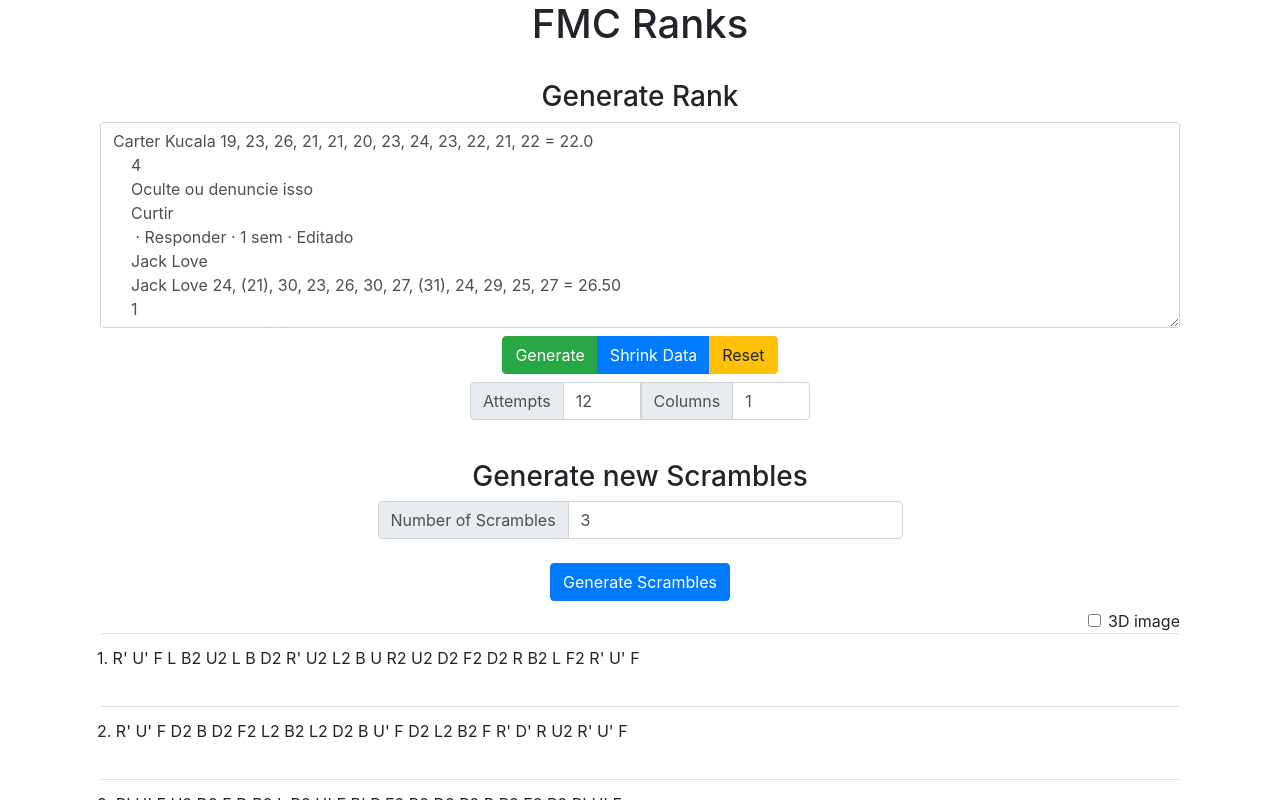
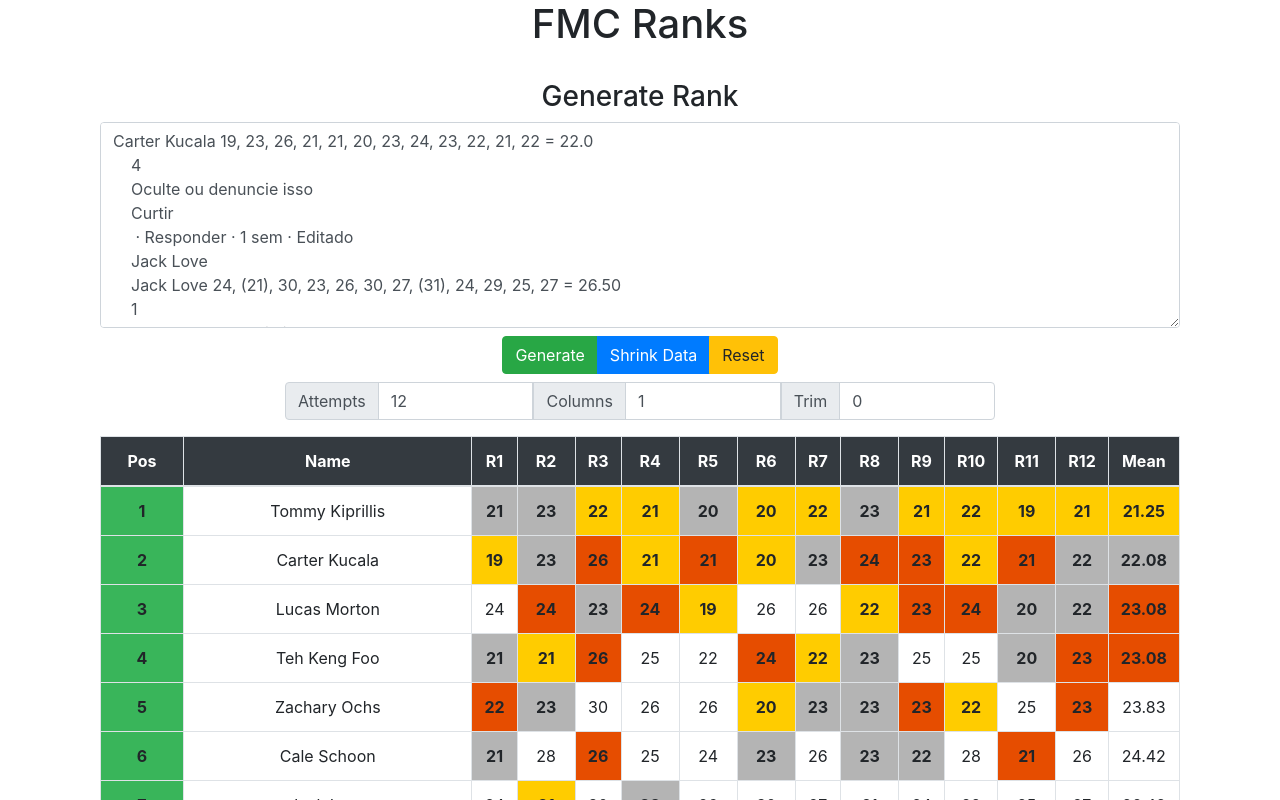
Before and after one commit to campos20/fmc-ranks, a React (Create React App) app: page / in a window 1280 px wide. Shown: the top 800 px of the page. Built offline with nearby package versions, Linux system fonts and the light colour scheme.

Commit message:
Add trim input

```diff
--- a/src/components/GenerateRank.jsx
+++ b/src/components/GenerateRank.jsx
@@ -2,15 +2,19 @@ import React, { Component } from "react";
 import { isValidLine } from "../util/result.util";
 import Rank from "./Rank";
 
+const getMaxTrim = (n) => Math.max(0, Math.floor((n - 1) / 2));
+
 class GenerateRank extends Component {
-  /*componentDidMount() { // simulates a click to generate. Helps developing
+  componentDidMount() {
+    // simulates a click to generate. Helps developing
     let f = () => null;
     this.handleGenerate({ preventDefault: f });
-  }*/
+  }
 
   state = {
     attempts: 12,
     columns: 1,
+    trim: 0,
     data: [],
     content: `Carter Kucala 19, 23, 26, 21, 21, 20, 23, 24, 23, 22, 21, 22 = 22.0
     4
@@ -96,7 +100,12 @@ class GenerateRank extends Component {
   };
 
   handleAttemptsChange = (e) => {
-    this.setState({ ...this.state, attempts: Number(e.target.value) });
+    let attempts = Number(e.target.value);
+    this.setState({
+      ...this.state,
+      attempts: attempts,
+      trim: Math.min(this.state.trim, getMaxTrim(attempts)), // In case we change attempts, we update trim
+    });
   };
 
   handleContentChange = (e) => {
@@ -131,6 +140,10 @@ class GenerateRank extends Component {
     this.setState({ ...this.state, columns: Number(e.target.value) });
   };
 
+  handleTrimChange = (e) => {
+    this.setState({ ...this.state, trim: Number(e.target.value) });
+  };
+
   render() {
     return (
       <div className="container">
@@ -155,7 +168,7 @@ class GenerateRank extends Component {
             </div>
           </div>
           <div className="row justify-content-center">
-            <div className="col-4">
+            <div className="col-8">
               <div className="btn-group m-2" role="group">
                 <button
                   type="submit"
@@ -202,6 +215,18 @@ class GenerateRank extends Component {
                   onChange={this.handleColumnsChange}
                   min={1}
                 />
+                <div className="input-group-prepend">
+                  <span className="input-group-text">Trim</span>
+                </div>
+                <input
+                  type="number"
+                  className="form-control"
+                  required
+                  value={this.state.trim}
+                  onChange={this.handleTrimChange}
+                  min={0}
+                  max={getMaxTrim(this.state.attempts)}
+                />
               </div>
             </div>
           </div>
```
